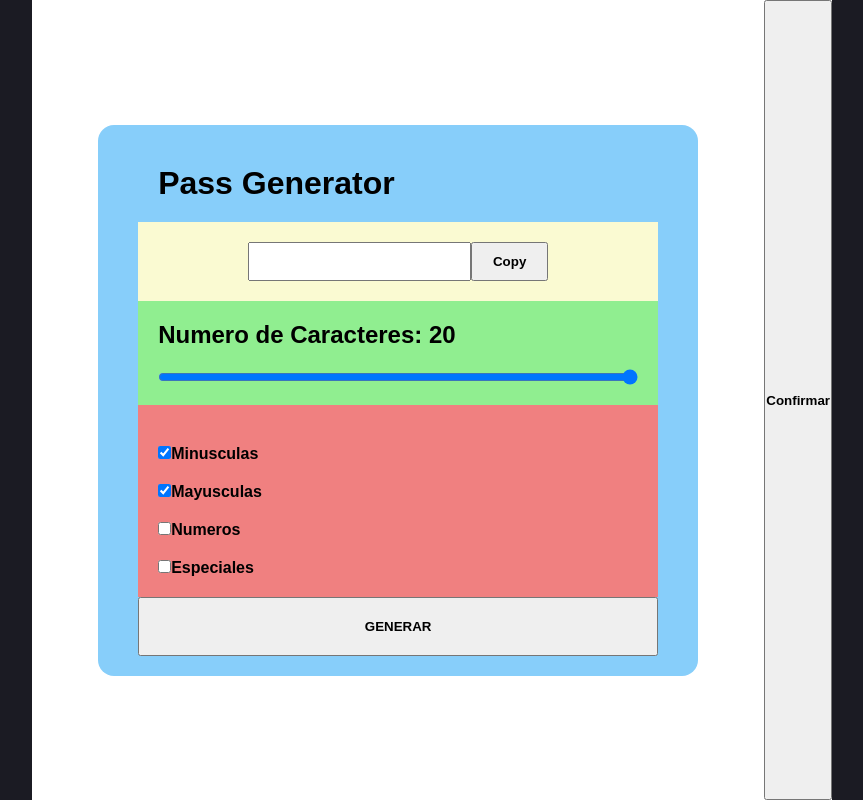
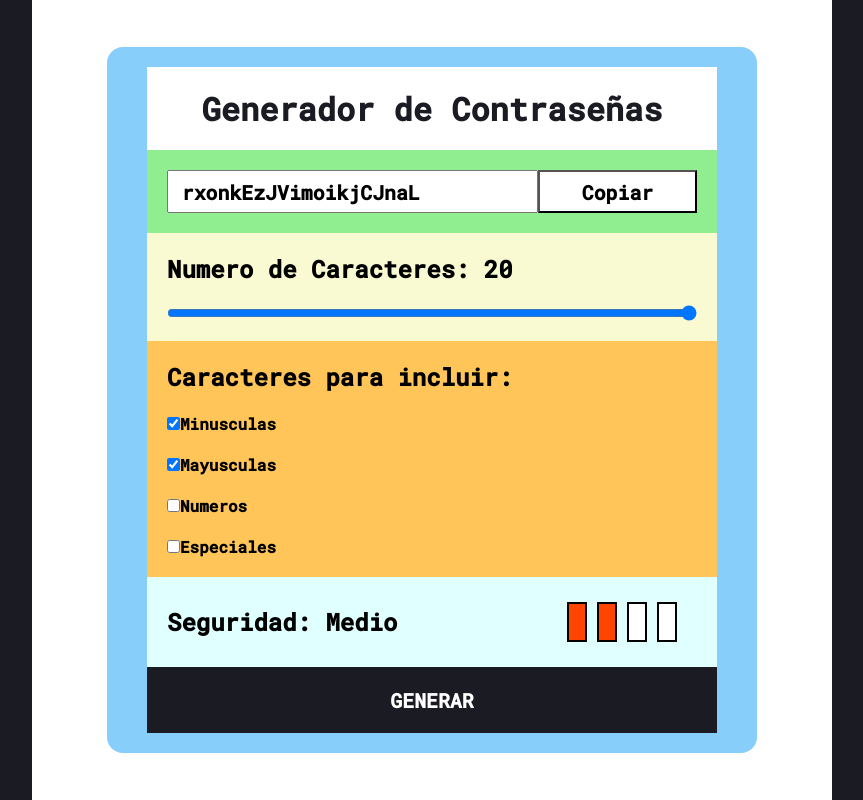
Before and after one commit to SandroC99/Generador-de-Contrasenas, a React (Create React App) app: page / in a window 1280 px wide. Shown: the whole page, without its empty margins (208-1071 px from the left). Built offline with nearby package versions, Linux system fonts and the light colour scheme.

Commit message:
Version Final

```diff
--- a/src/App.css
+++ b/src/App.css
@@ -1,23 +1,41 @@
-*{
+@import url('https://fonts.googleapis.com/css2?family=Poppins:wght@500&family=Roboto+Mono:wght@200;500&display=swap');
+
+* {
     margin: 0;
     padding: 0;
     box-sizing: border-box;
-    font-family: sans-serif;
+    font-family: 'Poppins', sans-serif;
+    font-family: 'Roboto Mono', monospace;
     font-weight: bold;
 }
 
-body{
+body {
     background-color: #1b1b23;
 }
 
-.App{
+.App {
     background-color: white;
     width: 800px;
     margin: auto;
     min-height: 100vh;
     display: flex;
+    flex-direction: column;
+    justify-content: center;
+    align-items: center;
 }
 
-button{
+button {
     cursor: pointer;
+    background-color: white;
+    transition: all .3s;
 }
+
+button:hover {
+    background-color: rgb(237, 237, 237);
+}
+
+@media screen and (max-width:874px) {
+    .App {
+        width: 90%;
+    }
+}
--- a/src/components/PassGen.jsx
+++ b/src/components/PassGen.jsx
@@ -1,11 +1,30 @@
-import React, { useEffect } from 'react';
+import React, { useEffect, useState } from 'react';
 import '../css/PassGen.css';
 import { useSelector, useDispatch } from 'react-redux';
 import { UPD_RANGE, UPD_CHECKED, P_GENERATE } from '../reducer/passGen/passGenSlice';
 
+let force = (val) => {
+	switch (val) {
+		case 0:
+			return '...';
+		case 1:
+			return 'Debil';
+		case 2:
+			return 'Medio';
+		case 3:
+			return 'Fuerte';
+		case 4:
+			return 'MuyFuerte';
+		default:
+			break;
+	}
+	return '';
+};
+
 export const PassGen = () => {
 	const dispatch = useDispatch();
 	const state = useSelector((state) => state.passGenSlice);
+	const [strong, setStrong] = useState('');
 
 	useEffect(() => {
 		if (state.checked.lower == true) {
@@ -24,12 +43,14 @@ export const PassGen = () => {
 
 	useEffect(() => {
 		localStorage.setItem('values_passGen', JSON.stringify(state));
+		setStrong(Object.values(state.checked).filter((el) => el === true).length);
 	}, [state]);
 
 	const BUTTON_COPY = (e) => {
 		e.preventDefault();
 		navigator.clipboard.writeText(state.password);
 		console.log('Contraseña copiada');
+		alert('Contraseña copiada')
 	};
 	const HANDLE_RANGE = (e) => {
 		dispatch(UPD_RANGE(e.target.value));
@@ -51,10 +72,10 @@ export const PassGen = () => {
 	return (
 		<>
 			<form className='container_generator'>
-				<h1 className='Tittle'>Pass Generator</h1>
+				<h1 className='Tittle'>Generador de Contraseñas</h1>
 				<div className='pass_contain'>
 					<input type='text' value={state.password} readOnly />
-					<button onClick={BUTTON_COPY}>Copy</button>
+					<button onClick={BUTTON_COPY}>Copiar</button>
 				</div>
 				<div className='range_contain'>
 					<h2>Numero de Caracteres: {state.range}</h2>
@@ -63,12 +84,13 @@ export const PassGen = () => {
 						type='range'
 						name=''
 						id=''
-						min={4}
+						min={8}
 						max={20}
 						value={Number(state.range)}
 					/>
 				</div>
 				<div className='checked_contain'>
+					<h2>Caracteres para incluir:</h2>
 					<label htmlFor='chk_lower'>
 						<input
 							onClick={HANDLE_CHECKED}
@@ -106,11 +128,20 @@ export const PassGen = () => {
 						Especiales
 					</label>
 				</div>
+				<div className='strong_contain'>
+					<h2>Seguridad: {force(strong)}</h2>
+					<div className={`box_contain ${force(strong)}`}>
+						<div></div>
+						<div></div>
+						<div></div>
+						<div></div>
+					</div>
+				</div>
 				<button onClick={BUTTON_GENERATOR} className='btn_Generator'>
 					GENERAR
 				</button>
 			</form>
-			<button onClick={VERIFICAR}>Confirmar</button>
+			{/* <button onClick={VERIFICAR}>Confirmar</button> */}
 		</>
 	);
 };
--- a/src/css/PassGen.css
+++ b/src/css/PassGen.css
@@ -2,49 +2,129 @@
     background-color: lightskyblue;
     border-radius: 1rem;
     padding: 20px 40px;
-    width: 600px;
+    width: 650px;
     margin: auto;
     display: flex;
     flex-direction: column;
+    user-select: none;
 }
 
 .container_generator .Tittle,
 .container_generator .pass_contain,
 .container_generator .range_contain,
 .container_generator .checked_contain,
-.container_generator .btn_Generator {
+.container_generator .btn_Generator,
+.container_generator .strong_contain {
     padding: 20px 20px;
 }
 
+.container_generator h1 {
+    background-color: white;
+    text-align: center;
+    color: #1b1b23;
+}
 
 .container_generator .pass_contain {
-    background-color: lightgoldenrodyellow;
+    background-color: lightgreen;
     display: flex;
     justify-content: center;
 }
 
 .container_generator .pass_contain input,
-.container_generator .pass_contain button{
-    padding: 10px 20px;
+.container_generator .pass_contain button {
+    padding: .5vw 1vw;
+    font-size: calc(1rem + .3vw);
 }
 
-.container_generator .range_contain{
-    background-color: lightgreen;
+.container_generator .pass_contain input{
+    width: 70%;
+    outline: none;
+    user-select: none;
+}
+.container_generator .pass_contain button {
+    width: 30%;
+    display: flex;
+    justify-content: center;
+}
+
+.container_generator .range_contain {
+    background-color: lightgoldenrodyellow;
     display: flex;
     flex-direction: column;
     justify-content: center;
 }
 
-.container_generator .range_contain input{
+.container_generator .range_contain input {
     margin-top: 20px;
 }
 
-.container_generator .checked_contain{
-    background-color: lightcoral;
+.container_generator .checked_contain {
+    background-color: rgb(255, 197, 89);
     display: flex;
     flex-direction: column;
 }
 
-.container_generator .checked_contain label{
+.container_generator .checked_contain label {
     margin-top: 20px;
 }
+
+.container_generator .strong_contain {
+    background-color: lightcyan;
+    display: flex;
+    justify-content: space-between;
+    align-items: center;
+}
+
+.container_generator .strong_contain .box_contain {
+    width: 150px;
+    padding: 5px 10px;
+    display: flex;
+    justify-content: space-evenly;
+}
+
+.container_generator .strong_contain .box_contain div {
+    background-color: white;
+    width: 20px;
+    height: 40px;
+    border: 2px solid black;
+}
+
+.container_generator .strong_contain .box_contain.Debil div:nth-child(1) {
+    background-color: red;
+}
+
+.container_generator .strong_contain .box_contain.Medio div:nth-child(1),
+.container_generator .strong_contain .box_contain.Medio div:nth-child(2) {
+    background-color: orangered;
+}
+
+.container_generator .strong_contain .box_contain.Fuerte div:nth-child(1),
+.container_generator .strong_contain .box_contain.Fuerte div:nth-child(2),
+.container_generator .strong_contain .box_contain.Fuerte div:nth-child(3) {
+    background-color: yellow;
+}
+
+.container_generator .strong_contain .box_contain.MuyFuerte div:nth-child(1),
+.container_generator .strong_contain .box_contain.MuyFuerte div:nth-child(2),
+.container_generator .strong_contain .box_contain.MuyFuerte div:nth-child(3),
+.container_generator .strong_contain .box_contain.MuyFuerte div:nth-child(4) {
+    background-color: yellowgreen;
+}
+
+.container_generator .btn_Generator{
+    border: none;
+    font-size: calc(1rem + .3vw);
+    background-color: #1b1b23;
+    color: white;
+}
+
+.container_generator .btn_Generator:hover{
+    background-color: purple;
+
+}
+
+@media screen and (max-width:874px) {
+    .container_generator{
+        width: 90%;
+    }
+}
--- a/src/reducer/passGen/passGenSlice.js
+++ b/src/reducer/passGen/passGenSlice.js
@@ -1,5 +1,12 @@
 import { createSlice } from '@reduxjs/toolkit';
 import { generatePass } from '../../app/pass';
+
+const iniCheck = {
+	lower: true,
+	upper: true,
+	number: false,
+	special: false,
+};
 
 const ini = () => {
 	const valor = localStorage.getItem('values_passGen');
@@ -7,14 +14,9 @@ const ini = () => {
 		return JSON.parse(valor);
 	}
 	return {
-		password: '',
+		password: generatePass(20, iniCheck),
 		range: 20,
-		checked: {
-			lower: true,
-			upper: true,
-			number: false,
-			special: false,
-		},
+		checked: iniCheck,
 	};
 };
 
```
